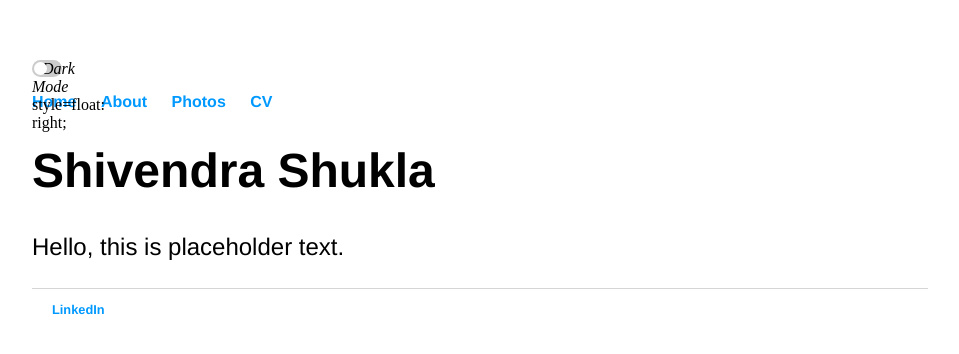
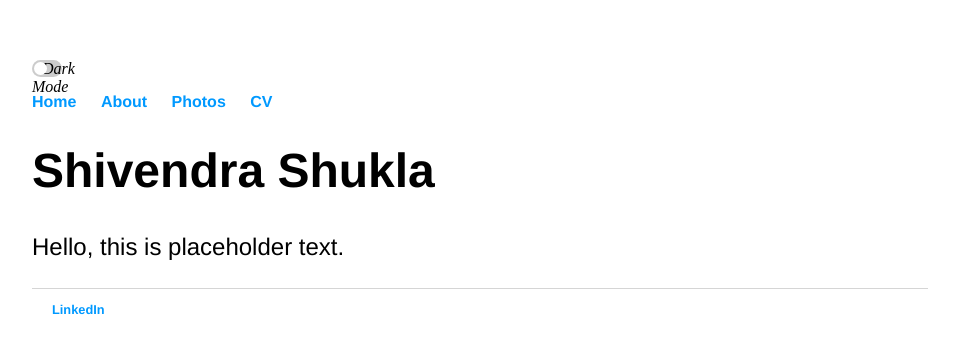
Before and after one commit to thatshivendrashukla/thatshivendrashukla.github.io, a Jekyll site: the page built from index.html, in a window 1280 px wide. Shown: the top 354 px of the page, without its empty margins (160-1119 px from the left). Built offline with Jekyll 4.4.1, drawn with Linux system fonts in a browser that asks for light colours.

Commit message:
Update default.html

```diff
--- a/_layouts/default.html
+++ b/_layouts/default.html
@@ -11,7 +11,7 @@
 		</head>
 		<body>
 			<nav>
-			<div class="theme-switch-wrapper"><label class="theme-switch" for="checkbox"><input type="checkbox" id="checkbox" /><div class="slider round"><em>Dark Mode</em> style=float: right;</div></label>{% include darkmode.html %}</div>
+			<div class="theme-switch-wrapper"><label class="theme-switch" for="checkbox"><input type="checkbox" id="checkbox" /><div class="slider round"><em>Dark Mode</em></div></label>{% include darkmode.html %}</div>
 	    		<ul>
 	        		<li><a href="/">Home</a></li>
 		        	<li><a href="/about">About</a></li>
```
